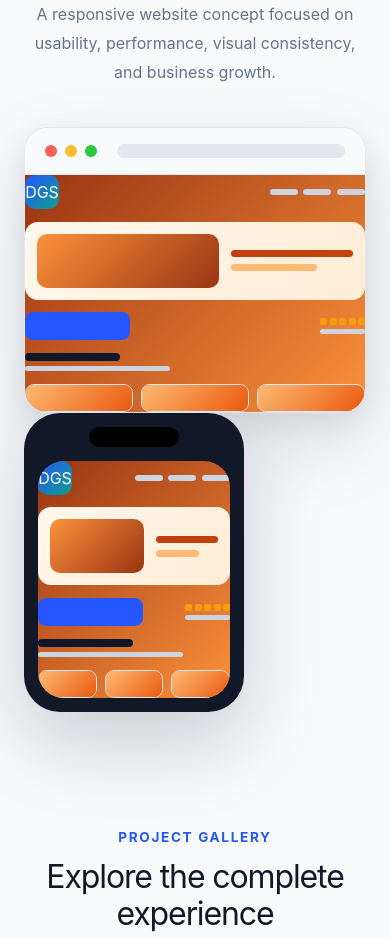
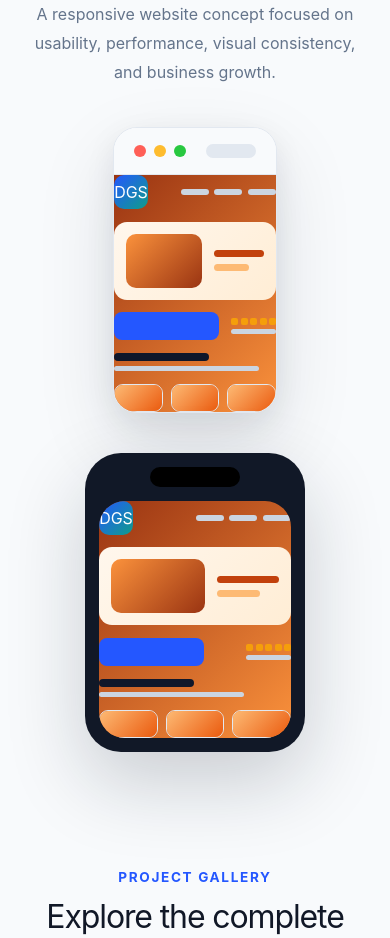
Before and after one commit to Akashys007-png/digital-growth-studio, a Next.js app: page /portfolio/bella-vista-restaurant in a window 390 px wide. Shown: the part 1180-2118 px from the top of the page. Built offline with nearby package versions, Linux system fonts and the light colour scheme; no server answers.

Commit message:
Fix mobile mockup positioning bug in project showcase

```diff
--- a/components/portfolio/ProjectShowcase.tsx
+++ b/components/portfolio/ProjectShowcase.tsx
@@ -21,6 +21,7 @@ export default function ProjectShowcase({
   description="A responsive website concept focused on usability, performance, visual consistency, and business growth."
 />
 
+        <div className="project-showcase-devices">
           <BrowserMockup>
             <div
               className={`project-showcase-preview ${project.className}`}
@@ -37,6 +38,7 @@ export default function ProjectShowcase({
             </div>
           </MobileMockup>
         </div>
+      </div>
     </Section>
   );
 }
```
Lines whose indentation alone changed are shown as unchanged.
